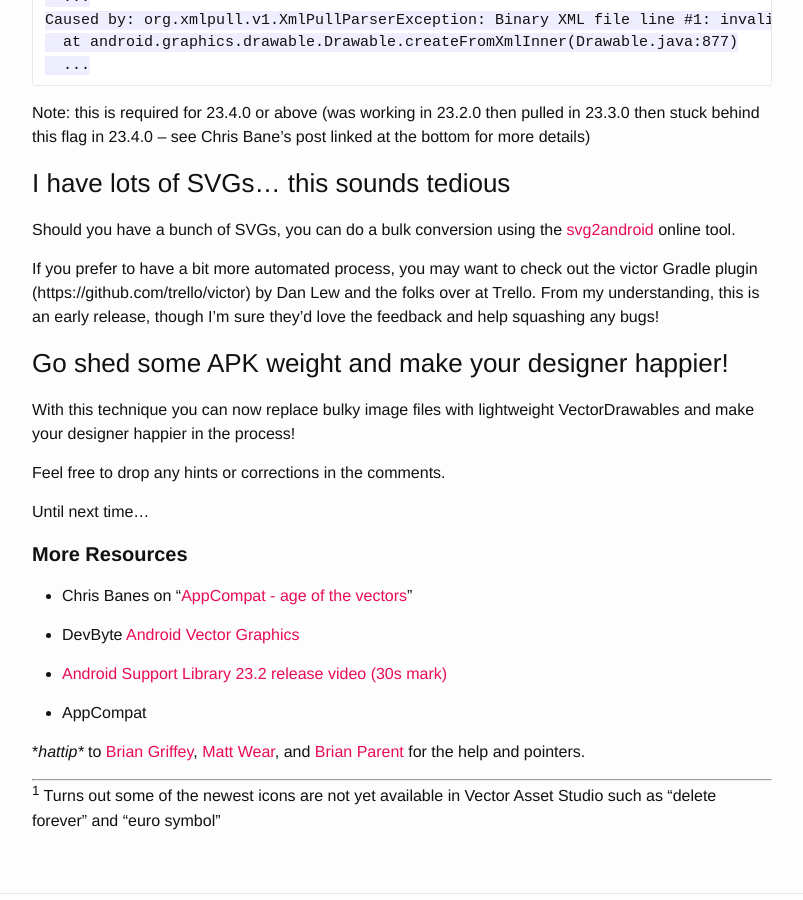
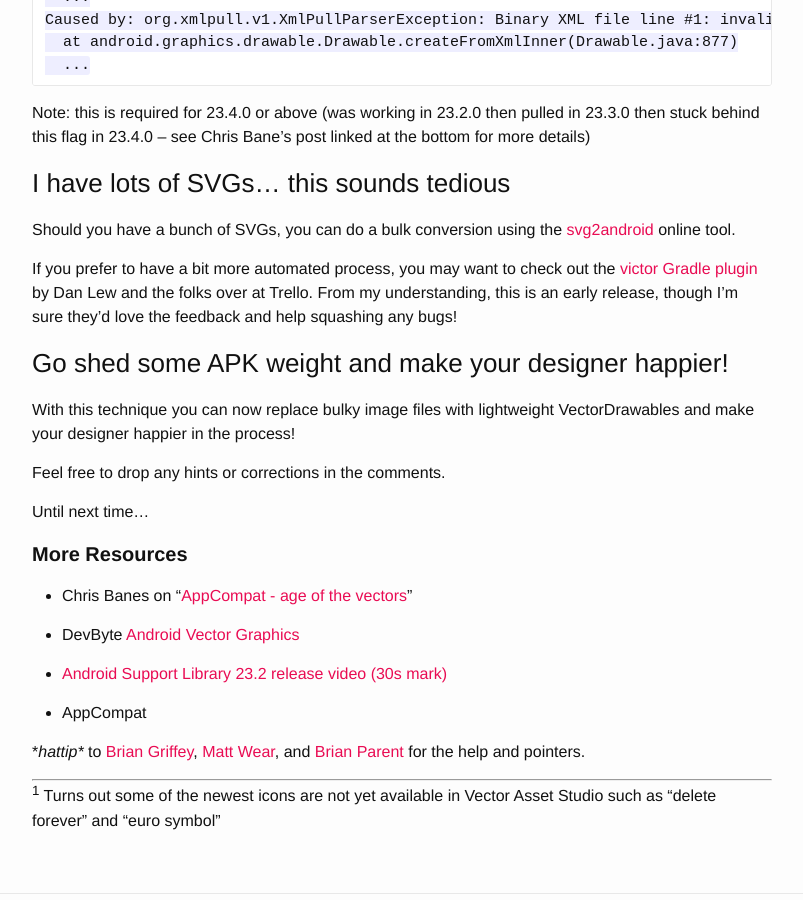
Before and after one commit to loeschg/loeschg.github.io, a Jekyll site: the page built from _posts/2016-06-17-android-svgs-vectordrawables.markdown, in a window 1280 px wide and 900 px high, scrolled down 3336 px. Shown: the whole window, without its empty margins (238-1041 px from the left). Built offline with Jekyll 4.4.1, drawn with Linux system fonts in a browser that asks for light colours; nearby versions of some CDN libraries; comment, search, counter and statistics services are not loaded.

Commit message:
Update 2016-06-17-android-svgs-vectordrawables.markdown

```diff
--- a/_posts/2016-06-17-android-svgs-vectordrawables.markdown
+++ b/_posts/2016-06-17-android-svgs-vectordrawables.markdown
@@ -115,7 +115,7 @@
 
 Should you have a bunch of SVGs, you can do a bulk conversion using the [svg2android](http://inloop.github.io/svg2android/) online tool.
 
-If you prefer to have a bit more automated process, you may want to check out the victor Gradle plugin (https://github.com/trello/victor) by Dan Lew and the folks over at Trello. From my understanding, this is an early release, though I'm sure they'd love the feedback and help squashing any bugs!
+If you prefer to have a bit more automated process, you may want to check out the [victor Gradle plugin](https://github.com/trello/victor) by Dan Lew and the folks over at Trello. From my understanding, this is an early release, though I'm sure they'd love the feedback and help squashing any bugs!
 
 ### Go shed some APK weight and make your designer happier!
 
```
